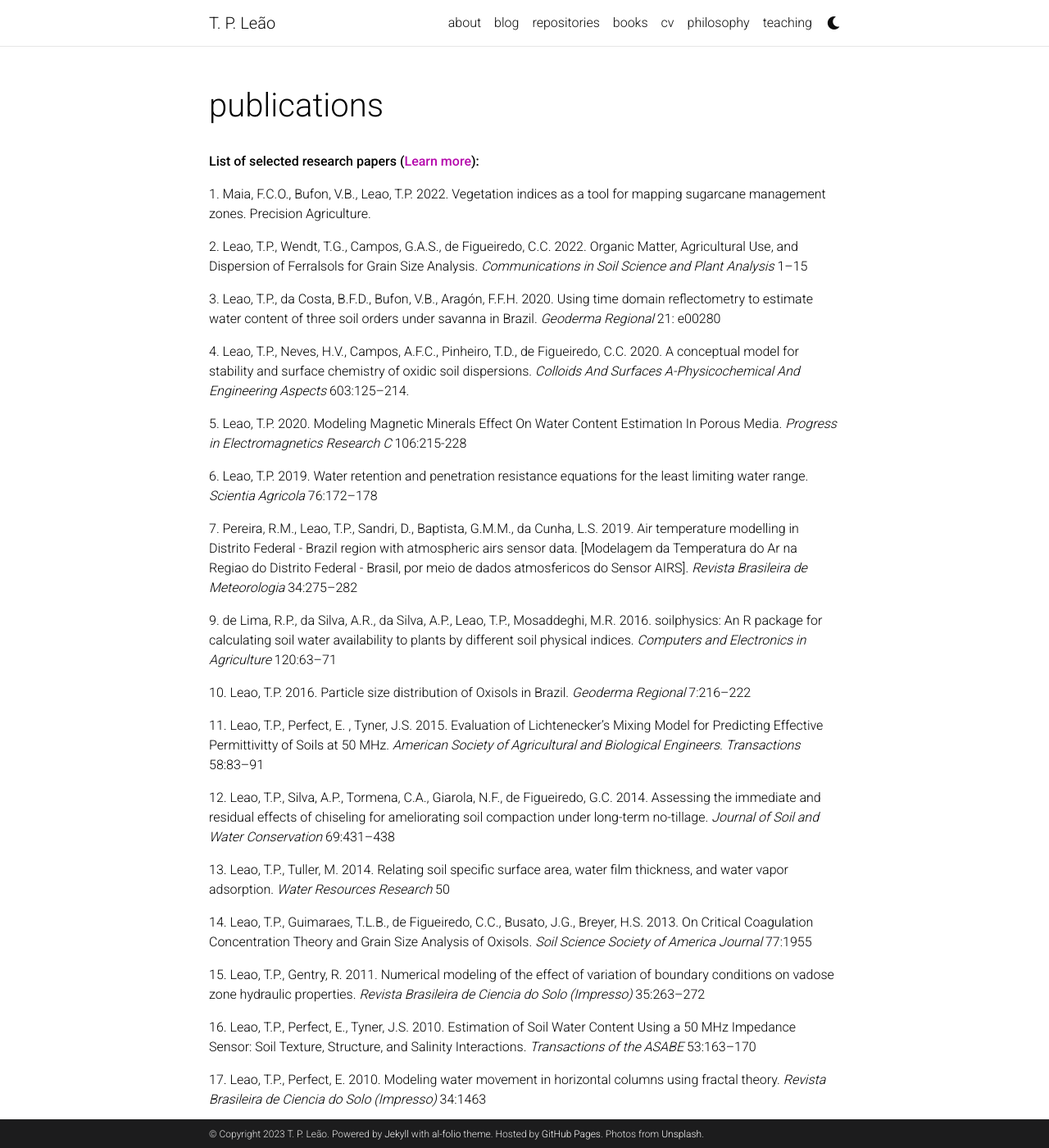
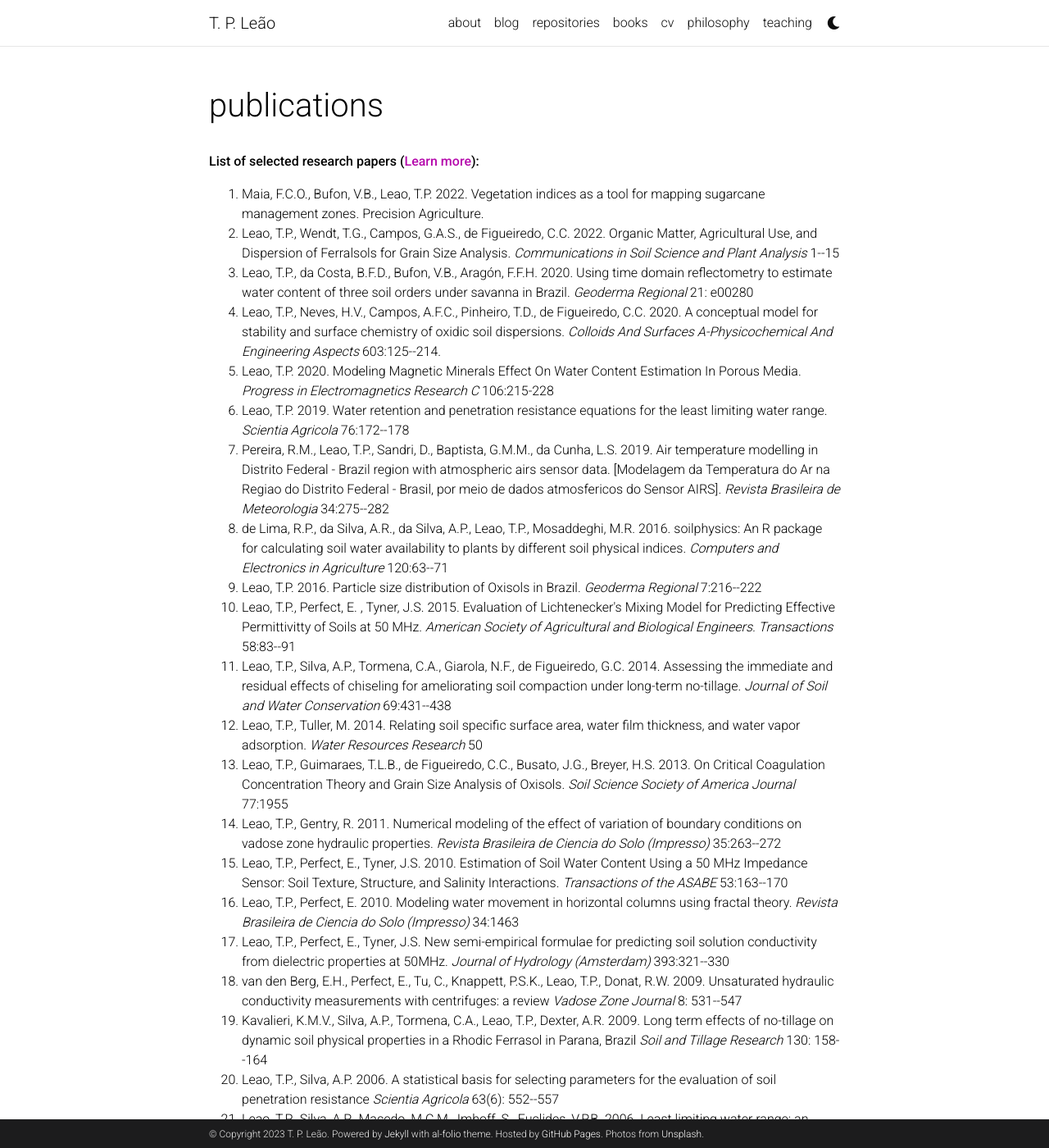
Before and after one commit to leaot/leaot.github.io, a Jekyll site: the page built from _pages/publications.md, in a window 1280 px wide and 1400 px high. Shown: the whole window at 82% size. Built offline with Jekyll 4.4.1, drawn with Linux system fonts in a browser that asks for light colours; comment, search, counter and statistics services are not loaded; a style sheet for code colours, icons or effects is not loaded; some of the changed text lies outside the part shown.

Commit message:
Update publications.md
Updated to automatic ordered list

```diff
--- a/_pages/publications.md
+++ b/_pages/publications.md
@@ -8,87 +8,89 @@ description: # false publications by categories in reversed chronological order.
 
 <strong> List of selected research papers (<a href="https://sci-hub">Learn more</a>): </strong>
 
-1.
-Maia, F.C.O., Bufon, V.B., Leao, T.P. 2022. Vegetation indices as a tool for mapping sugarcane management zones. Precision Agriculture.
+<ol>
+<li>
+Maia, F.C.O., Bufon, V.B., Leao, T.P. 2022. Vegetation indices as a tool for mapping sugarcane management zones. Precision Agriculture. </li>
 
 
-2.
-Leao, T.P., Wendt, T.G., Campos, G.A.S., de Figueiredo, C.C. 2022. Organic Matter, Agricultural Use, and Dispersion of Ferralsols for Grain Size Analysis. <em>  Communications in Soil Science and Plant Analysis</em> 1--15
+<li>
+Leao, T.P., Wendt, T.G., Campos, G.A.S., de Figueiredo, C.C. 2022. Organic Matter, Agricultural Use, and Dispersion of Ferralsols for Grain Size Analysis. <em>  Communications in Soil Science and Plant Analysis</em> 1--15 </li>
 
-3.
-Leao, T.P., da Costa, B.F.D., Bufon, V.B., Aragón, F.F.H. 2020. Using time domain reflectometry to estimate water content of three soil orders under savanna in Brazil. <em>  Geoderma Regional </em> 21: e00280
+<li>
+Leao, T.P., da Costa, B.F.D., Bufon, V.B., Aragón, F.F.H. 2020. Using time domain reflectometry to estimate water content of three soil orders under savanna in Brazil. <em>  Geoderma Regional </em> 21: e00280 </li>
 
-4.
-Leao, T.P., Neves, H.V., Campos, A.F.C., Pinheiro, T.D., de Figueiredo, C.C. 2020. A conceptual model for stability and surface chemistry of oxidic soil dispersions. <em>  Colloids And Surfaces A-Physicochemical And Engineering Aspects</em> 603:125--214.
+<li>
+Leao, T.P., Neves, H.V., Campos, A.F.C., Pinheiro, T.D., de Figueiredo, C.C. 2020. A conceptual model for stability and surface chemistry of oxidic soil dispersions. <em>  Colloids And Surfaces A-Physicochemical And Engineering Aspects</em> 603:125--214. </li>
 
 
-5.
-Leao, T.P. 2020. Modeling Magnetic Minerals Effect On Water Content Estimation In Porous Media. <em>  Progress in Electromagnetics Research C</em> 106:215-228
+<li>
+Leao, T.P. 2020. Modeling Magnetic Minerals Effect On Water Content Estimation In Porous Media. <em>  Progress in Electromagnetics Research C</em> 106:215-228 </li>
 
 
-6.
-Leao, T.P. 2019. Water retention and penetration resistance equations for the least limiting water range. <em>  Scientia Agricola </em> 76:172--178
+<li>
+Leao, T.P. 2019. Water retention and penetration resistance equations for the least limiting water range. <em>  Scientia Agricola </em> 76:172--178 </li>
 
-7.
-Pereira, R.M., Leao, T.P., Sandri, D., Baptista, G.M.M., da Cunha, L.S. 2019. Air temperature modelling in Distrito Federal - Brazil region with atmospheric airs sensor data. [Modelagem da Temperatura do Ar na Regiao do Distrito Federal - Brasil, por meio de dados atmosfericos do Sensor AIRS]. <em>  Revista Brasileira de Meteorologia </em> 34:275--282
+<li>
+Pereira, R.M., Leao, T.P., Sandri, D., Baptista, G.M.M., da Cunha, L.S. 2019. Air temperature modelling in Distrito Federal - Brazil region with atmospheric airs sensor data. [Modelagem da Temperatura do Ar na Regiao do Distrito Federal - Brasil, por meio de dados atmosfericos do Sensor AIRS]. <em>  Revista Brasileira de Meteorologia </em> 34:275--282 </li>
 
 
-9.
-de Lima, R.P., da Silva, A.R., da Silva, A.P., Leao, T.P., Mosaddeghi, M.R. 2016. soilphysics: An R package for calculating soil water availability to plants by different soil physical indices. <em>  Computers and Electronics in Agriculture </em> 120:63--71
+<li>
+de Lima, R.P., da Silva, A.R., da Silva, A.P., Leao, T.P., Mosaddeghi, M.R. 2016. soilphysics: An R package for calculating soil water availability to plants by different soil physical indices. <em>  Computers and Electronics in Agriculture </em> 120:63--71 </li>
 
 
-10.
-Leao, T.P. 2016. Particle size distribution of Oxisols in Brazil. <em>  Geoderma Regional </em> 7:216--222
+<li>
+Leao, T.P. 2016. Particle size distribution of Oxisols in Brazil. <em>  Geoderma Regional </em> 7:216--222 </li>
 
-11.
-Leao, T.P., Perfect, E. , Tyner, J.S. 2015. Evaluation of Lichtenecker's Mixing Model for Predicting Effective Permittivitty of Soils at 50 MHz. <em>  American Society of Agricultural and Biological Engineers. Transactions </em> 58:83--91
+<li>
+Leao, T.P., Perfect, E. , Tyner, J.S. 2015. Evaluation of Lichtenecker's Mixing Model for Predicting Effective Permittivitty of Soils at 50 MHz. <em>  American Society of Agricultural and Biological Engineers. Transactions </em> 58:83--91 </li>
 
 
-12.
-Leao, T.P., Silva, A.P., Tormena, C.A., Giarola, N.F., de Figueiredo, G.C. 2014. Assessing the immediate and residual effects of chiseling for ameliorating soil compaction under long-term no-tillage. <em>  Journal of Soil and Water Conservation </em> 69:431--438
+<li>
+Leao, T.P., Silva, A.P., Tormena, C.A., Giarola, N.F., de Figueiredo, G.C. 2014. Assessing the immediate and residual effects of chiseling for ameliorating soil compaction under long-term no-tillage. <em>  Journal of Soil and Water Conservation </em> 69:431--438 </li>
 
 
-13.
-Leao, T.P., Tuller, M. 2014. Relating soil specific surface area, water film thickness, and water vapor adsorption. <em>  Water Resources Research </em> 50
+<li>
+Leao, T.P., Tuller, M. 2014. Relating soil specific surface area, water film thickness, and water vapor adsorption. <em>  Water Resources Research </em> 50 </li>
 
 
-14.
-Leao, T.P., Guimaraes, T.L.B., de Figueiredo, C.C., Busato, J.G., Breyer, H.S. 2013. On Critical Coagulation Concentration Theory and Grain Size Analysis of Oxisols. <em>  Soil Science Society of America Journal </em> 77:1955
+<li>
+Leao, T.P., Guimaraes, T.L.B., de Figueiredo, C.C., Busato, J.G., Breyer, H.S. 2013. On Critical Coagulation Concentration Theory and Grain Size Analysis of Oxisols. <em>  Soil Science Society of America Journal </em> 77:1955 </li>
 
 
 
-15.
-Leao, T.P., Gentry, R. 2011. Numerical modeling of the effect of variation of boundary conditions on vadose zone hydraulic properties. <em>  Revista Brasileira de Ciencia do Solo (Impresso) </em> 35:263--272
+<li>
+Leao, T.P., Gentry, R. 2011. Numerical modeling of the effect of variation of boundary conditions on vadose zone hydraulic properties. <em>  Revista Brasileira de Ciencia do Solo (Impresso) </em> 35:263--272 </li>
 
 
-16.
-Leao, T.P., Perfect, E., Tyner, J.S. 2010. Estimation of Soil Water Content Using a 50 MHz Impedance Sensor: Soil Texture, Structure, and Salinity Interactions. <em>  Transactions of the ASABE </em> 53:163--170
+<li>
+Leao, T.P., Perfect, E., Tyner, J.S. 2010. Estimation of Soil Water Content Using a 50 MHz Impedance Sensor: Soil Texture, Structure, and Salinity Interactions. <em>  Transactions of the ASABE </em> 53:163--170 </li>
 
 
-17.
-Leao, T.P., Perfect, E. 2010. Modeling water movement in horizontal columns using fractal theory. <em>  Revista Brasileira de Ciencia do Solo (Impresso) </em> 34:1463
+<li>
+Leao, T.P., Perfect, E. 2010. Modeling water movement in horizontal columns using fractal theory. <em>  Revista Brasileira de Ciencia do Solo (Impresso) </em> 34:1463 </li>
 
-18.
-Leao, T.P., Perfect, E., Tyner, J.S. New semi-empirical formulae for predicting soil solution conductivity from dielectric properties at 50MHz. <em>  Journal of Hydrology (Amsterdam) </em> 393:321--330
+<li>
+Leao, T.P., Perfect, E., Tyner, J.S. New semi-empirical formulae for predicting soil solution conductivity from dielectric properties at 50MHz. <em>  Journal of Hydrology (Amsterdam) </em> 393:321--330 </li>
 
 
-19.
-van den Berg, E.H., Perfect, E., Tu, C., Knappett, P.S.K., Leao, T.P., Donat, R.W. 2009. Unsaturated hydraulic conductivity measurements with centrifuges: a review <em> Vadose Zone Journal</em> 8: 531--547
+<li>
+van den Berg, E.H., Perfect, E., Tu, C., Knappett, P.S.K., Leao, T.P., Donat, R.W. 2009. Unsaturated hydraulic conductivity measurements with centrifuges: a review <em> Vadose Zone Journal</em> 8: 531--547 </li>
 
-20.
-Kavalieri, K.M.V., Silva, A.P., Tormena, C.A., Leao, T.P., Dexter, A.R. 2009. Long term effects of no-tillage on dynamic soil physical properties in a Rhodic Ferrasol in Parana, Brazil <em> Soil and Tillage Research</em> 130: 158--164
+<li>
+Kavalieri, K.M.V., Silva, A.P., Tormena, C.A., Leao, T.P., Dexter, A.R. 2009. Long term effects of no-tillage on dynamic soil physical properties in a Rhodic Ferrasol in Parana, Brazil <em> Soil and Tillage Research</em> 130: 158--164 </li>
 
-21.
-Leao, T.P., Silva, A.P. 2006. A statistical basis for selecting parameters for the evaluation of soil penetration resistance  <em> Scientia Agricola</em> 63(6): 552--557
+<li>
+Leao, T.P., Silva, A.P. 2006. A statistical basis for selecting parameters for the evaluation of soil penetration resistance  <em> Scientia Agricola</em> 63(6): 552--557 </li>
 
-22.
-Leao, T.P., Silva, A.P., Macedo, M.C.M., Imhoff, S., Euclides, V.P.B. 2006. Least limiting water range: an indicator of soil degradation after conversion of Brazilian savanna into pasture  <em> Soil and Tillage Research</em> 88: 279--285
+<li>
+Leao, T.P., Silva, A.P., Macedo, M.C.M., Imhoff, S., Euclides, V.P.B. 2006. Least limiting water range: an indicator of soil degradation after conversion of Brazilian savanna into pasture  <em> Soil and Tillage Research</em> 88: 279--285 </li>
 
-23.
-Leao, T.P., Silva, A.P., Perfect, E., Tormena, C.A.. 2005. An algorithm for calculating the least limiting water range of soils  <em> Agronomy Journal</em> 97: 1210--1215
+<li>
+Leao, T.P., Silva, A.P., Perfect, E., Tormena, C.A.. 2005. An algorithm for calculating the least limiting water range of soils  <em> Agronomy Journal</em> 97: 1210--1215 </li>
 
-24.
-Leao, T.P., Silva, A.P. 2004. A simplified Excel algorithm for estimating the least limiting water range of soils  <em> Scientia Agricola</em> 61: 649--654
+<li>
+Leao, T.P., Silva, A.P. 2004. A simplified Excel algorithm for estimating the least limiting water range of soils  <em> Scientia Agricola</em> 61: 649--654 </li>
+</ol>
 
 
 <strong> Theses and dissertations: </strong>
```
